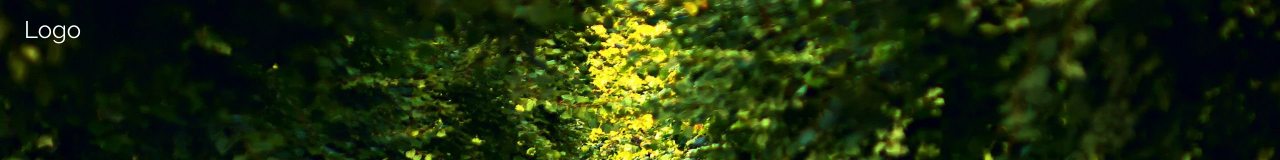
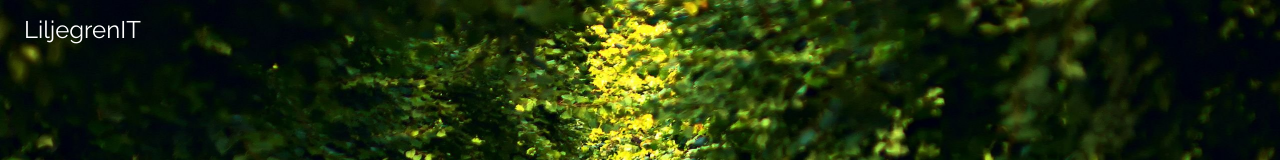
Before and after one commit to fiskkrok/liljegrenit.dev, a plain HTML site: page index.html in a window 1280 px wide. Shown: the top 160 px of the page. Drawn offline with nearby package versions, Linux system fonts and the light colour scheme.

Commit message:
new image

```diff
--- a/index.html
+++ b/index.html
@@ -10,7 +10,7 @@
 body,h1 {font-family: "Raleway", sans-serif}
 body, html {height: 100%}
 .bgimg {
-  background-image: url("beautiful-green-forest._.jpg");
+  background-image: url("greenforest.jpg");
   min-height: 100%;
   background-position: center;
   background-size: cover;
@@ -21,7 +21,7 @@ body, html {height: 100%}
 
 <div class="bgimg w3-display-container w3-animate-opacity w3-text-white">
   <div class="w3-display-topleft w3-padding-large w3-xlarge">
-    Logo
+    LiljegrenIT
   </div>
   <div class="w3-display-middle">
     <h1 class="w3-jumbo w3-animate-top">COMING SOON</h1>
```
Also changed, not shown: beautiful-green-forest._.jpg (deleted).
